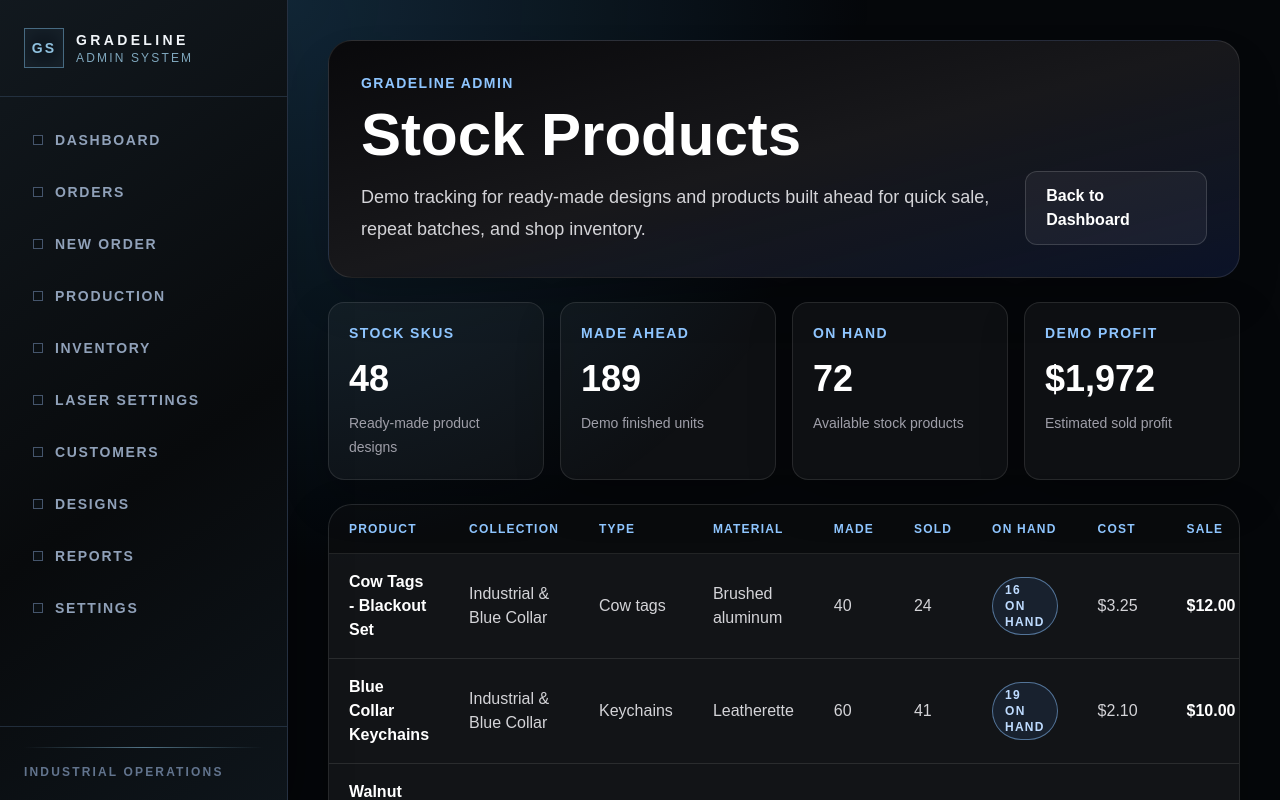
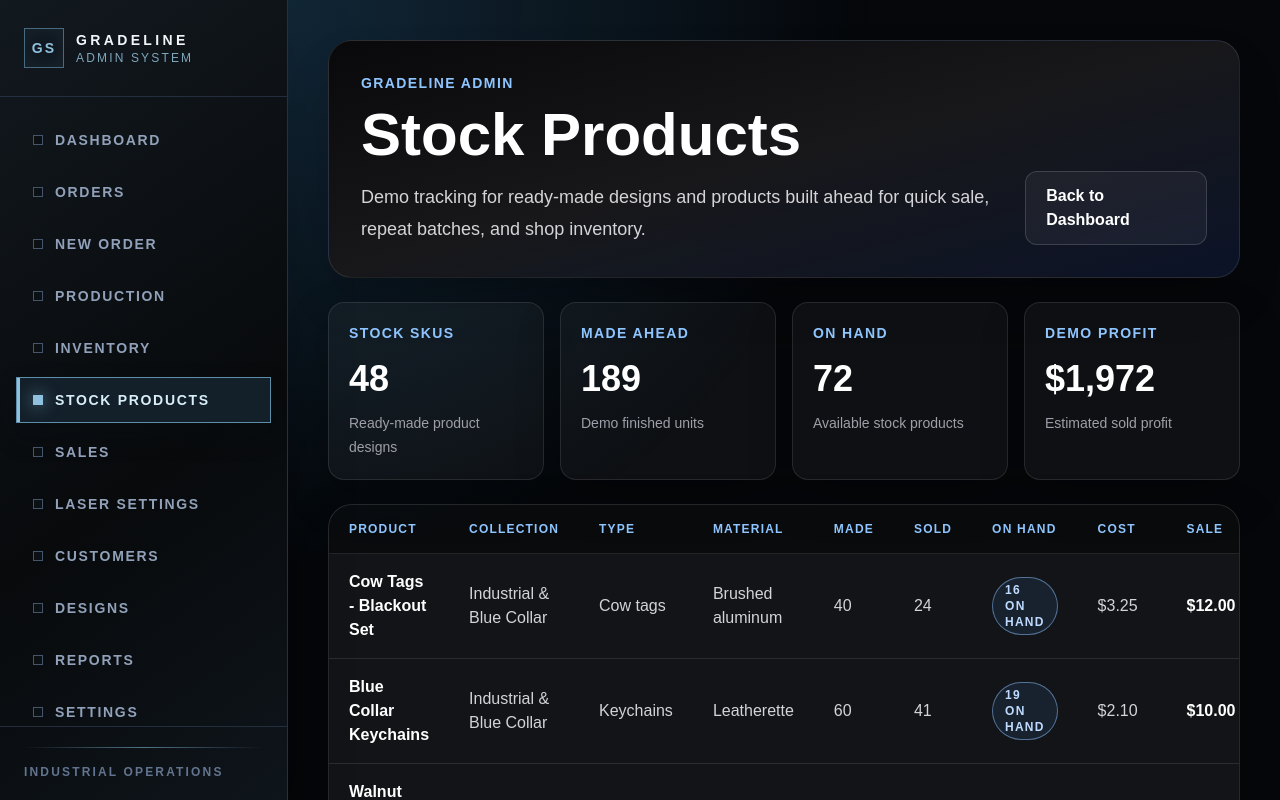
Before and after one commit to davemeeks64-hash/gradeline-supply, a Next.js app: page /admin/stock-products in a window 1280 px wide. Shown: the top 800 px of the page. Built offline with nearby package versions, Linux system fonts and the light colour scheme.

Commit message:
Added stock products and sales navigation

```diff
--- a/src/components/AdminSidebar.tsx
+++ b/src/components/AdminSidebar.tsx
@@ -17,6 +17,8 @@ const adminLinks: AdminSidebarLink[] = [
   { label: "New Order", href: "/admin/new-order" },
   { label: "Production", href: "/admin/production" },
   { label: "Inventory", href: "/admin/inventory" },
+  { label: "Stock Products", href: "/admin/stock-products" },
+  { label: "Sales", href: "/admin/sales" },
   { label: "Laser Settings", href: "/admin/laser-settings" },
   { label: "Customers", href: "/admin/customers" },
   { label: "Designs", href: "/admin/designs" },
```
